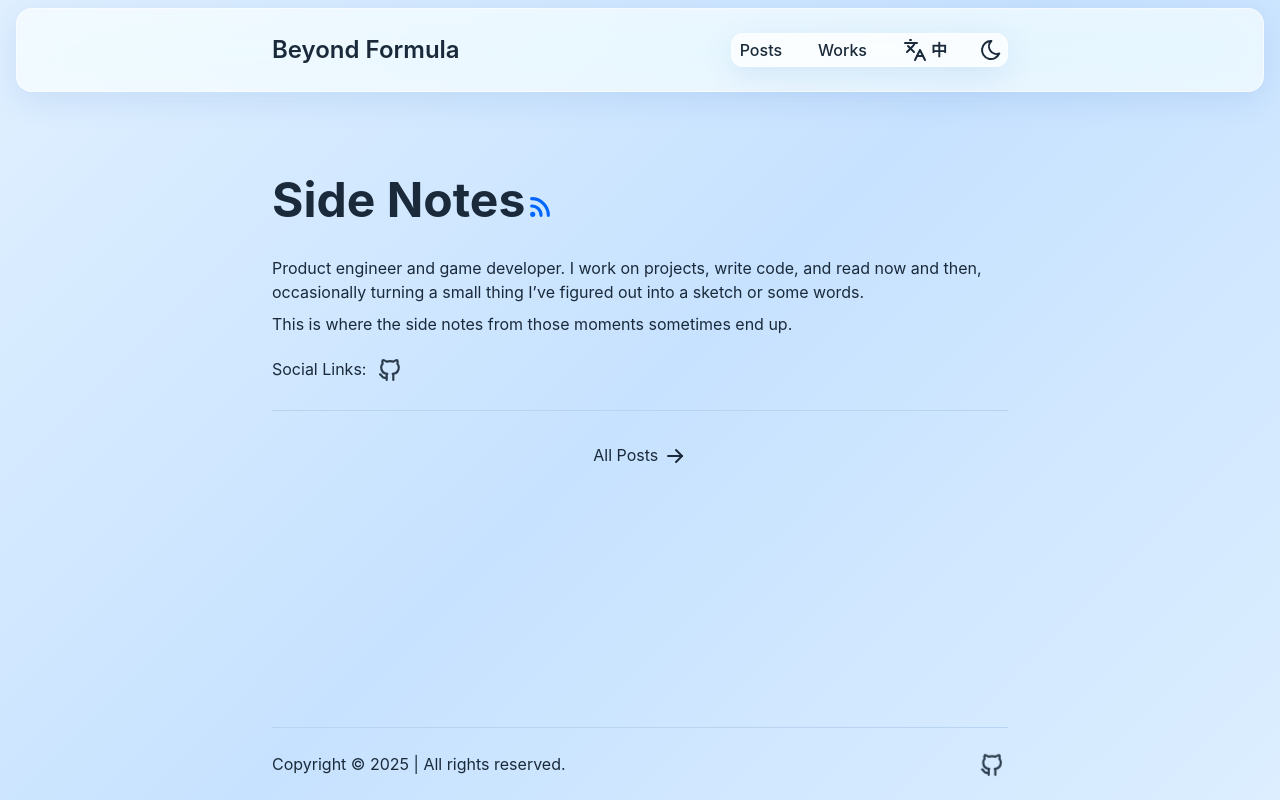
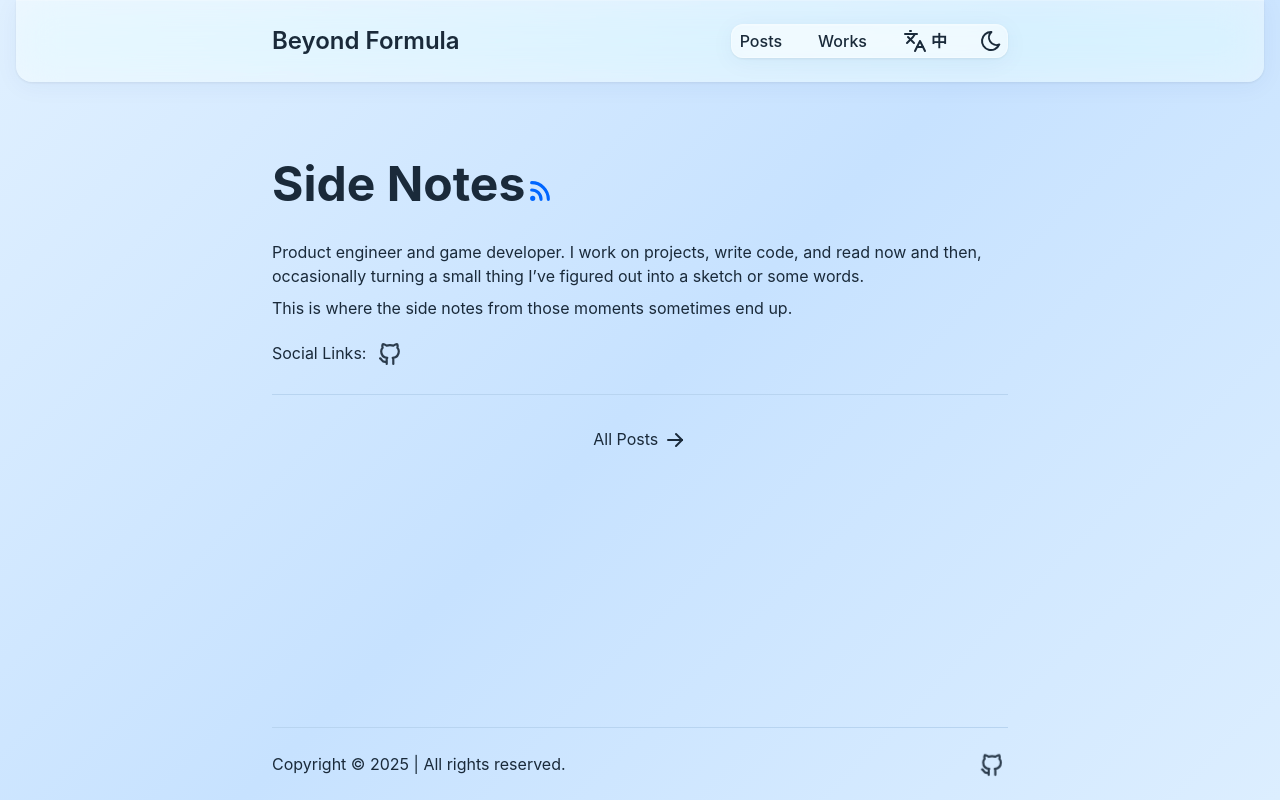
Before and after one commit to cosformula/cosformula.github.io, an Astro site: page / in a window 1280 px wide. Built offline with nearby package versions, Linux system fonts and the light colour scheme; Astro itself is replaced by a stand-in of ours.

Commit message:
样式: 优化了玻璃拟态效果、头部和卡片组件的布局与样式，并为深色/浅色模式添加了主题色元标签。

```diff
--- a/src/components/Header.astro
+++ b/src/components/Header.astro
@@ -39,7 +39,7 @@ const targetUrl = translationUrl || (isEnglish ? "/zh/posts" : "/posts");
 const homeUrl = isEnglish ? "/" : "/zh/";
 ---
 
-<header class="fixed top-0 left-0 right-0 z-40 glass mx-2 sm:mx-4 mt-2 rounded-2xl border-0">
+<header class="fixed top-0 left-0 right-0 z-40 glass mx-2 sm:mx-4 rounded-b-2xl !border-0">
   <a
     id="skip-to-content"
     href="#main-content"
--- a/src/components/WorkCard.astro
+++ b/src/components/WorkCard.astro
@@ -16,7 +16,7 @@ try {
 }
 ---
 
-<li class="rounded-lg border border-skin-line bg-skin-card/50 p-4 transition hover:bg-skin-fill/10">
+<li class="glass rounded-xl p-4 transition-all duration-300 hover:-translate-y-1 hover:shadow-lg">
   <a
     href={href}
     target="_blank"
--- a/src/layouts/Layout.astro
+++ b/src/layouts/Layout.astro
@@ -143,7 +143,9 @@ const structuredData = {
       href={new URL("rss.xml", Astro.site)}
     />
 
-    <meta name="theme-color" content="" />
+    <!-- Theme color for Safari and mobile browsers -->
+    <meta name="theme-color" content="#e0f0ff" media="(prefers-color-scheme: light)" />
+    <meta name="theme-color" content="#0a0e1a" media="(prefers-color-scheme: dark)" />
 
     {
       // If PUBLIC_GOOGLE_SITE_VERIFICATION is set in the environment variable,
@@ -161,7 +163,7 @@ const structuredData = {
 
     <script is:inline src="/toggle-theme.js"></script>
   </head>
-  <body class="pt-24 sm:pt-28">
+  <body class="pt-20 sm:pt-24">
     <slot />
 
     <div id="lang-toast" class="fixed bottom-4 right-4 z-50 hidden glass rounded-xl p-4 transition-transform duration-300 translate-y-20 opacity-0" role="alert">
--- a/src/styles/global.css
+++ b/src/styles/global.css
@@ -16,9 +16,9 @@ html[data-theme="light"] {
   --accent-rgb: 0, 102, 255;
   --muted: #d4e5f7;
   --border: #b8d4f0;
-  --glass-bg: rgba(255, 255, 255, 0.65);
-  --glass-border: rgba(255, 255, 255, 0.5);
-  --glass-shadow: rgba(0, 80, 180, 0.1);
+  --glass-bg: rgba(255, 255, 255, 0.45);
+  --glass-border: rgba(255, 255, 255, 0.3);
+  --glass-shadow: rgba(0, 60, 140, 0.05);
 }
 
 html[data-theme="dark"] {
@@ -52,11 +52,21 @@ html[data-theme="dark"] {
   }
   html {
     @apply overflow-y-scroll scroll-smooth;
+    background-color: var(--background);
   }
   body {
     @apply flex min-h-svh flex-col font-sans text-foreground selection:bg-accent/75 selection:text-background;
+    position: relative;
+  }
+  body::before {
+    content: "";
+    @apply fixed inset-0 -z-10 w-full h-full;
     background: var(--background-gradient);
-    background-attachment: fixed;
+  }
+
+  /* Prevent layout shift when glass border is applied on hover */
+  .hover\:glass {
+    border: 1px solid transparent;
   }
   a,
   button {
@@ -176,8 +186,9 @@ html[data-theme="dark"] {
   -webkit-backdrop-filter: blur(20px) saturate(180%);
   border: 1px solid var(--glass-border);
   box-shadow:
-    0 8px 32px var(--glass-shadow),
-    inset 0 1px 0 rgba(255, 255, 255, 0.1);
+    0 4px 24px var(--glass-shadow),
+    0 1px 3px rgba(0, 0, 0, 0.08),
+    inset 0 1px 0 rgba(255, 255, 255, 0.2);
 }
 
 /* Lighter glass variant */
```
